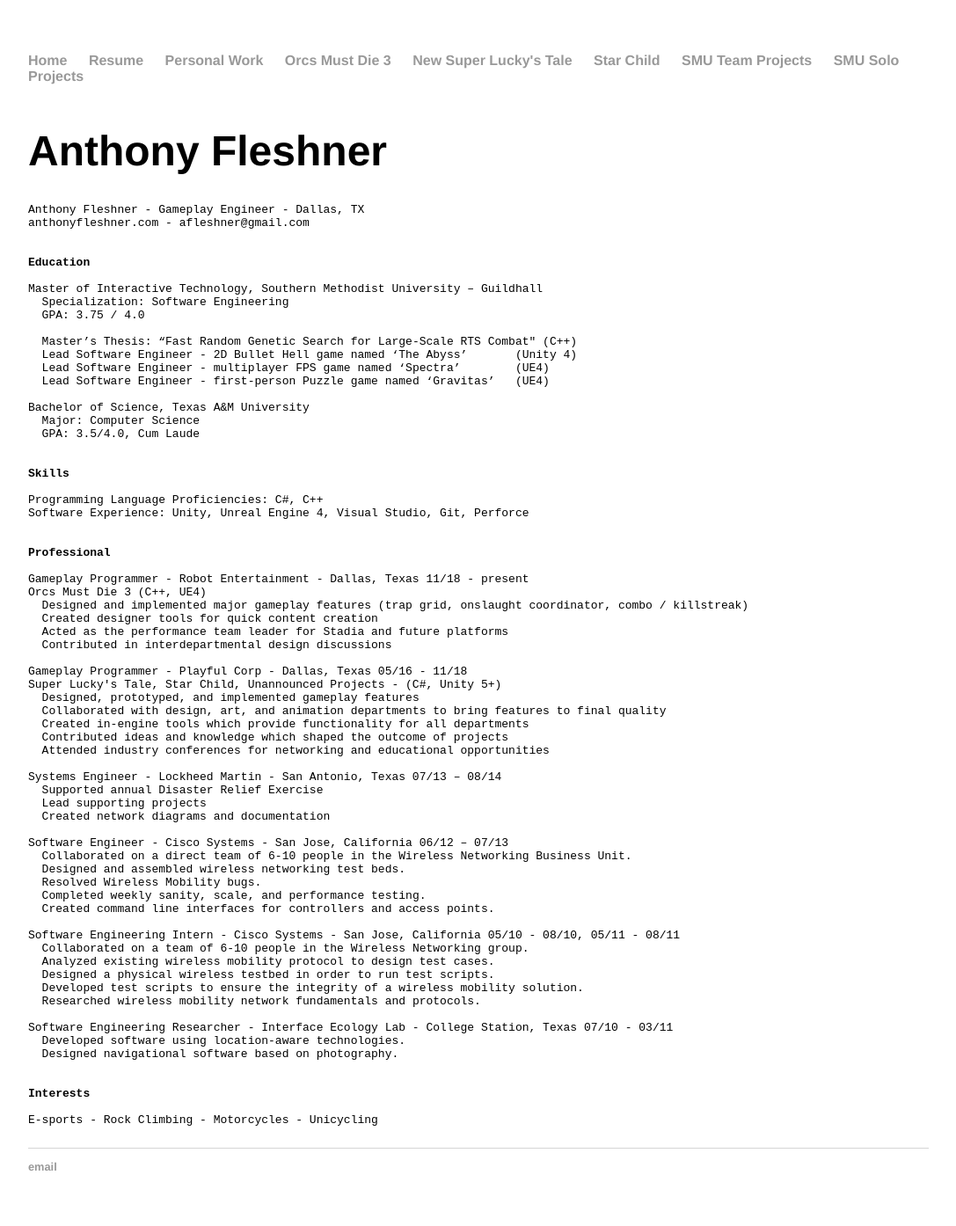
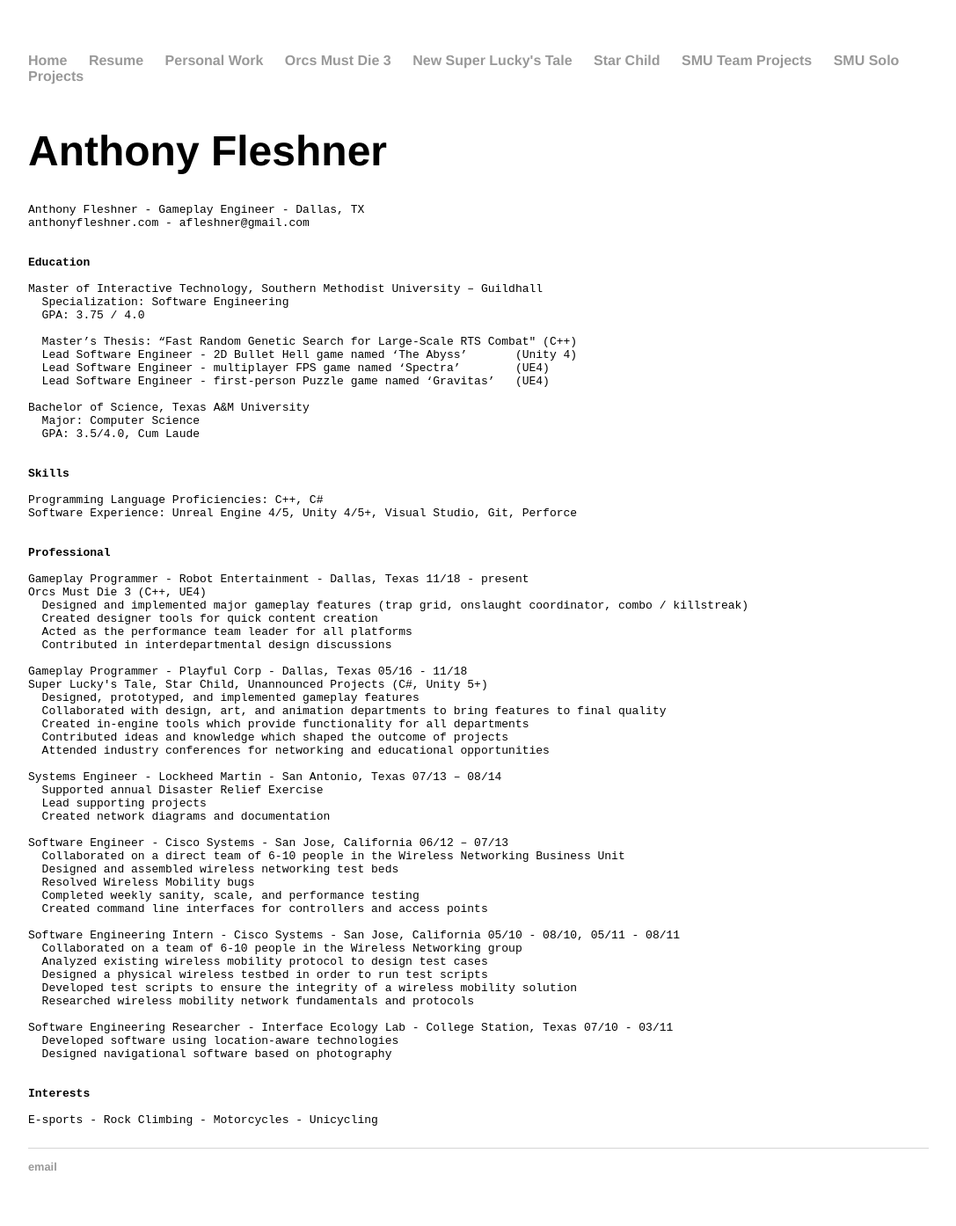
Before and after one commit to afleshner/afleshner.github.io, a Jekyll site: the page built from resume/index.html, in a window 1280 px wide. Shown: the whole page at 88% size, without its empty margins (96-1183 px from the left). Built offline with Jekyll 4.4.1, drawn with Linux system fonts in a browser that asks for light colours.

Commit message:
Update index.html

```diff
--- a/resume/index.html
+++ b/resume/index.html
@@ -27,8 +27,8 @@
 
 <b>Skills</b>
 
-Programming Language Proficiencies: C#, C++
-Software Experience: Unity, Unreal Engine 4, Visual Studio, Git, Perforce
+Programming Language Proficiencies: C++, C#
+Software Experience: Unreal Engine 4/5, Unity 4/5+, Visual Studio, Git, Perforce
 
 
 <b>Professional</b>
@@ -37,11 +37,11 @@
 Orcs Must Die 3 (C++, UE4)
   Designed and implemented major gameplay features (trap grid, onslaught coordinator, combo / killstreak)
   Created designer tools for quick content creation
-  Acted as the performance team leader for Stadia and future platforms
+  Acted as the performance team leader for all platforms
   Contributed in interdepartmental design discussions
 
 Gameplay Programmer - Playful Corp - Dallas, Texas 05/16 - 11/18
-Super Lucky's Tale, Star Child, Unannounced Projects - (C#, Unity 5+)
+Super Lucky's Tale, Star Child, Unannounced Projects (C#, Unity 5+)
   Designed, prototyped, and implemented gameplay features
   Collaborated with design, art, and animation departments to bring features to final quality
   Created in-engine tools which provide functionality for all departments
@@ -54,22 +54,22 @@
   Created network diagrams and documentation
 
 Software Engineer - Cisco Systems - San Jose, California 06/12 – 07/13
-  Collaborated on a direct team of 6-10 people in the Wireless Networking Business Unit.
-  Designed and assembled wireless networking test beds.
-  Resolved Wireless Mobility bugs.
-  Completed weekly sanity, scale, and performance testing.
-  Created command line interfaces for controllers and access points.
+  Collaborated on a direct team of 6-10 people in the Wireless Networking Business Unit
+  Designed and assembled wireless networking test beds
+  Resolved Wireless Mobility bugs
+  Completed weekly sanity, scale, and performance testing
+  Created command line interfaces for controllers and access points
 
 Software Engineering Intern - Cisco Systems - San Jose, California 05/10 - 08/10, 05/11 - 08/11
-  Collaborated on a team of 6-10 people in the Wireless Networking group.
-  Analyzed existing wireless mobility protocol to design test cases.
-  Designed a physical wireless testbed in order to run test scripts.
-  Developed test scripts to ensure the integrity of a wireless mobility solution.
-  Researched wireless mobility network fundamentals and protocols.
+  Collaborated on a team of 6-10 people in the Wireless Networking group
+  Analyzed existing wireless mobility protocol to design test cases
+  Designed a physical wireless testbed in order to run test scripts
+  Developed test scripts to ensure the integrity of a wireless mobility solution
+  Researched wireless mobility network fundamentals and protocols
 
 Software Engineering Researcher - Interface Ecology Lab - College Station, Texas 07/10 - 03/11
-  Developed software using location-aware technologies.
-  Designed navigational software based on photography.
+  Developed software using location-aware technologies
+  Designed navigational software based on photography
 
 
 <b>Interests</b>
```
